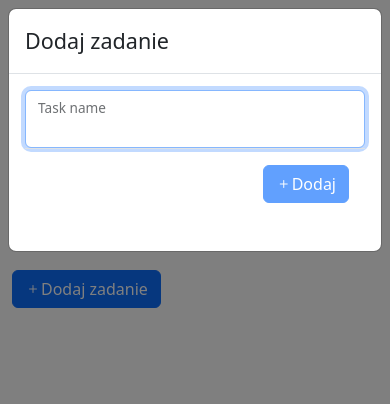
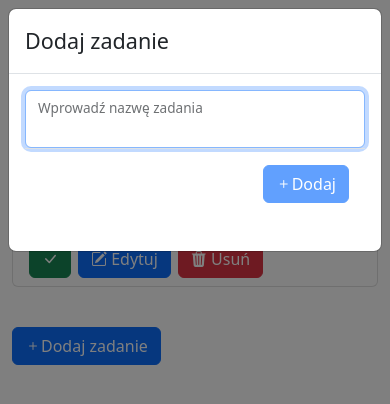
Before and after one commit to PiotrLiszka1/NgTodoApp, an Angular app: page / in a window 390 px wide. Both pictures are taken after a click on the button "Dodaj zadanie". Shown: the top 404 px of the page. Built offline with nearby package versions, Linux system fonts and the light colour scheme.

Commit message:
Media queries  added added

```diff
--- a/src/app/todo-list/rf-forms/rf-forms.component.html
+++ b/src/app/todo-list/rf-forms/rf-forms.component.html
@@ -14,7 +14,7 @@
         <div class="form-floating mb-3  ">
             <input formControlName="taskName" class="form-control" id="floatingInput" placeholder="Your task" [ngClass]="{'is-invalid': form.get('taskName')?.invalid && (form.get('taskName')?.touched || form.get('taskName')?.dirty ),
            'is-valid': form.get('taskName')?.valid && (form.get('taskName')?.touched || form.get('taskName')?.dirty)}">
-            <label for="floatingInput">Task name</label>
+            <label for="floatingInput">Wprowadź nazwę zadania</label>
             <div *ngIf="form.get('taskName')?.invalid" class="invalid-feedback">
                 <p *ngIf="form.get('taskName')?.hasError('required')">Pole jest mymagane</p>
                 <p *ngIf="form.get('taskName')?.hasError('minlength')">Pole musi posiadac minimum 3 znaki</p>
--- a/src/app/todo-list/todo-list.component.html
+++ b/src/app/todo-list/todo-list.component.html
@@ -1,6 +1,7 @@
 <div class="container">
 
     <h1>Lista zadań</h1>
+    <hr>
     <ul class="list-group">
         <li [ngClass]="{'complete-Task': task.taskComplete}" class="list-group-item li-items" *ngFor="let task of tasks$ |async; let i = index">
             {{task.taskName}}
@@ -14,7 +15,7 @@
                 </button>
                 <button (click)="removeTask(i)" class="btn btn-danger">
                     <i class="bi bi-trash3-fill"></i>
-                    Usun
+                    Usuń
                 </button>
             </div>
         </li>
--- a/src/app/todo-list/todo-list.component.scss
+++ b/src/app/todo-list/todo-list.component.scss
@@ -1,12 +1,5 @@
 .container {
   margin-top: 40px;
-
-  .li-items {
-    font-weight: bold;
-    line-height: 35px;
-    display: flex;
-    justify-content: space-between;
-  }
 
   .btns__action {
     &-edit {
@@ -30,3 +23,19 @@
     color: red;
   }
 }
+
+@media (min-width: 320px) {
+  .li-items {
+    display: flex;
+    flex-direction: column;
+    justify-content: space-between;
+    font-weight: bold;
+    line-height: 35px;
+  }
+}
+
+@media (min-width: 768px) {
+  .li-items {
+    flex-direction: row;
+  }
+}
```
